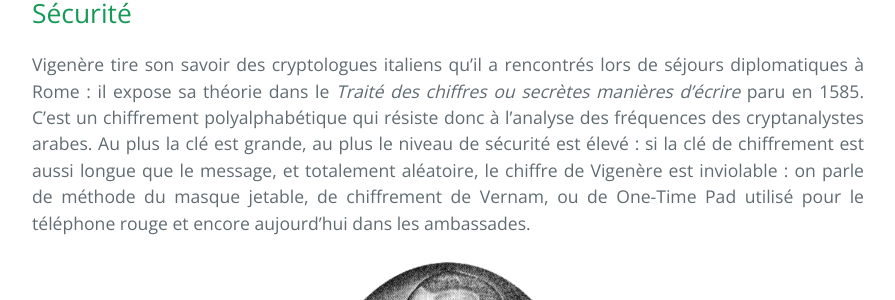
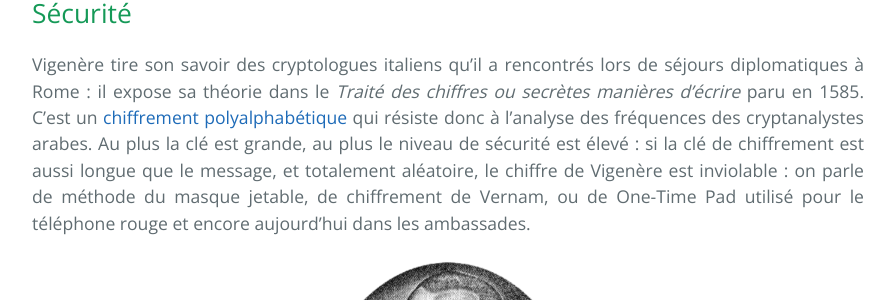
Before and after one commit to SamuelGallay/CryptoTPE, a Jekyll site: the page built from pages/2_TempsModernes/2_vigenere.md, in a window 1280 px wide and 900 px high, scrolled down 2109 px. Shown: the part 181-481 px from the top of the window, without its empty margins (192-1087 px from the left). Built offline with Jekyll 4.4.1, drawn with Linux system fonts in a browser that asks for light colours; our own code applies the rules of GitHub Pages for plain Markdown files; formulas are drawn with MathJax 3; part of the change alters nothing that is shown.

```diff
--- a/pages/2_TempsModernes/2_vigenere.md
+++ b/pages/2_TempsModernes/2_vigenere.md
@@ -41,7 +41,7 @@ Où :
 
 ## Sécurité
 
-Vigenère tire son savoir des cryptologues italiens qu’il a rencontrés lors de séjours diplomatiques à Rome : il expose sa théorie dans le *Traité des chiffres ou secrètes manières d’écrire* paru en 1585. C'est un chiffrement polyalphabétique qui résiste donc à l'analyse des fréquences des cryptanalystes arabes. Au plus la clé est grande, au plus le niveau de sécurité est élevé : si la clé de chiffrement est aussi longue que le message, et totalement aléatoire, le chiffre de Vigenère est inviolable : on parle de méthode du masque jetable, de chiffrement de Vernam, ou de One-Time Pad utilisé pour le téléphone rouge et encore aujourd’hui dans les ambassades.
+Vigenère tire son savoir des cryptologues italiens qu’il a rencontrés lors de séjours diplomatiques à Rome : il expose sa théorie dans le *Traité des chiffres ou secrètes manières d’écrire* paru en 1585. C'est un [chiffrement polyalphabétique]({{ "/glossaire/" | relative_url }}) qui résiste donc à l'analyse des fréquences des cryptanalystes arabes. Au plus la clé est grande, au plus le niveau de sécurité est élevé : si la clé de chiffrement est aussi longue que le message, et totalement aléatoire, le chiffre de Vigenère est inviolable : on parle de méthode du masque jetable, de chiffrement de Vernam, ou de One-Time Pad utilisé pour le téléphone rouge et encore aujourd’hui dans les ambassades.
 
 
 <img src="{{ "/assets/2_TempsModernes/vigenere2.png" | relative_url }}" alt="Vigenere2" style="margin: 0 auto;display: block; width: 300px;"/>
```
